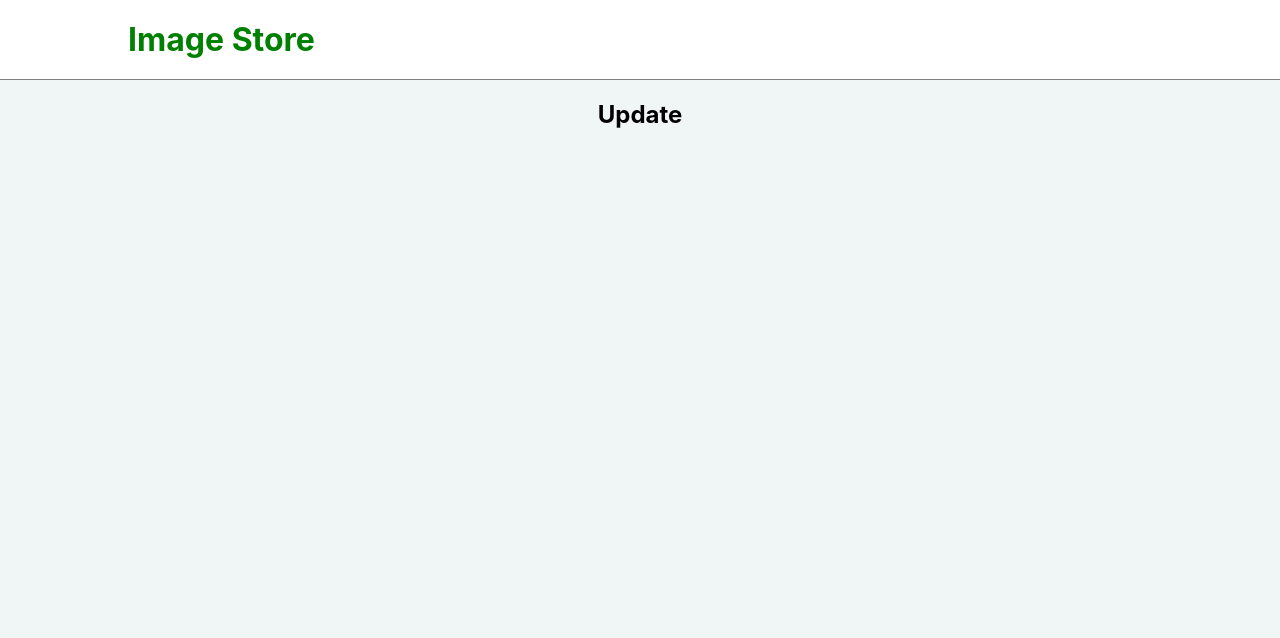
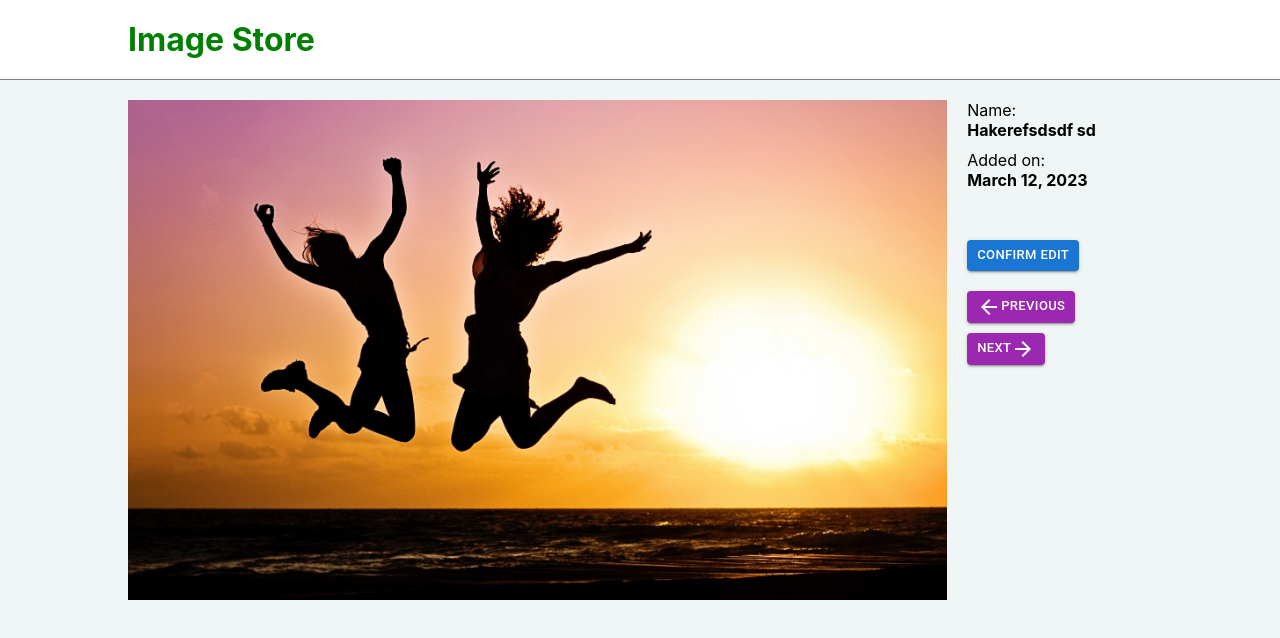
Before and after one commit to hirwajeaneric/Redux-Image-Store-MERN-App_Front-end, a React (Create React App) app: page /edit/1 in a window 1280 px wide. Shown: the top 638 px of the page. Built offline with nearby package versions, Linux system fonts and the light colour scheme.

Commit message:
Image details page done
Done designing the image details page, now working on the edit image page. Have also worked on some code refactoring

```diff
--- a/public/index.html
+++ b/public/index.html
@@ -24,6 +24,23 @@
       Learn how to configure a non-root public URL by running `npm run build`.
     -->
     <title>Image Store</title>
+    <style>
+      body {
+        font-family: -apple-system, BlinkMacSystemFont, 'Segoe UI', 'Roboto', 'Oxygen',
+          'Ubuntu', 'Cantarell', 'Fira Sans', 'Droid Sans', 'Helvetica Neue',
+          sans-serif;
+        -webkit-font-smoothing: antialiased;
+        -moz-osx-font-smoothing: grayscale;
+        width: 100%;
+        background-color: #f0f5f5;
+      }
+      * {
+        margin: 0;
+        padding: 0;
+        box-sizing: border-box;
+
+      }
+    </style>
   </head>
   <body>
     <div id="root"></div>
--- a/src/components/styledComponents/BodyStyles.jsx
+++ b/src/components/styledComponents/BodyStyles.jsx
@@ -13,7 +13,7 @@ export const BodyContainer = styled.nav`
         width: 80%;
         justify-content: center;
         align-items: center;
-        margin-bottom: 40px;
+        margin: 20px 0 40px;
 
         h2 {
             font-size: 150%;
@@ -21,6 +21,7 @@ export const BodyContainer = styled.nav`
             color: purple;
             text-align: left;
             width: 100%;
+            margin-bottom: 20px;
         }
     }
 
@@ -69,7 +70,7 @@ export const ImageCardContainer = styled.div`
 
         p {
             color: white;
-            padding-left: 10px;
+            padding: 10px;
             font-size: 90%;
             display: none;
         }
@@ -105,7 +106,7 @@ export const ImageCardContainer = styled.div`
 
     @media (max-width: 768px) {
         width: 100%;
-        height: 300px;
+        height: 200px;
     }
 
     @media (max-width: 480px) {
@@ -141,8 +142,8 @@ export const FormContainer = styled.form`
     align-items: center;
     flex-wrap: nowrap;
     width: 100%;
-    gap: 20px;
-    margin-bottom: 20px;
+    gap: 10px;
+    margin-bottom: 40px;
 
     div {
         background: white;
@@ -164,3 +165,78 @@ export const FormContainer = styled.form`
 
     }
 `;
+
+export const ImageDetailsContainer = styled.div`
+    display: flex;
+    flex-direction: row;
+    justify-content: flex-start;
+    align-items: flex-start;
+    flex-wrap: nowrap;
+    width: 100%;
+    gap: 20px;
+    margin-bottom: 20px;
+
+    div.image-container {
+        width: 80%;
+        background-size: cover;
+        background-repeat: no-repeat;
+        height: 500px;
+    }
+
+    div.image-descriptions {
+        width: 18%;
+        display: flex;
+        flex-direction: column;
+        justify-content: flex-start;
+        align-items: flex-start;
+        gap: 10px;
+
+        div.buttons {
+            width: 100%;
+            margin-top: 40px;
+            display: flex;
+            flex-direction: column;
+            justify-content: flex-start;
+            align-items: flex-start;
+            gap: 10px;
+
+            div {
+                width: 100%;
+                margin-top: 10px;
+                display: flex;
+                flex-direction: column;
+                justify-content: space-between;
+                align-items: flex-start;
+                gap: 10px;
+            }
+        }
+    }
+
+
+    @media (max-width: 1080px) {
+
+    }
+
+    @media (max-width: 768px) {
+        flex-wrap: wrap;
+
+        div.image-container {
+            width: 100%;
+            height: 200px;
+        }
+
+        div.image-descriptions {
+            width: 100%;
+
+            div.buttons {
+                div {
+                    flex-direction: row;
+                }
+            }
+        }
+    }
+
+    @media (max-width: 480px) {
+
+    }
+`;
--- a/src/index.css
+++ /dev/null
@@ -1,17 +0,0 @@
-body {
-  margin: 0;
-  padding: 0;
-  box-sizing: border-box;
-  font-family: -apple-system, BlinkMacSystemFont, 'Segoe UI', 'Roboto', 'Oxygen',
-    'Ubuntu', 'Cantarell', 'Fira Sans', 'Droid Sans', 'Helvetica Neue',
-    sans-serif;
-  -webkit-font-smoothing: antialiased;
-  -moz-osx-font-smoothing: grayscale;
-  width: 100%;
-  background-color: #f0f5f5;
-}
-
-code {
-  font-family: source-code-pro, Menlo, Monaco, Consolas, 'Courier New',
-    monospace;
-}
--- a/src/index.js
+++ b/src/index.js
@@ -3,7 +3,6 @@ import { createRoot } from 'react-dom/client';
 import { Provider } from 'react-redux';
 import { store } from './redux/store';
 import App from './App';
-import './index.css';
 
 const container = document.getElementById('root');
 const root = createRoot(container);
--- a/src/pages/ImageDetails.jsx
+++ b/src/pages/ImageDetails.jsx
@@ -1,12 +1,35 @@
 import React from 'react'
-import { BodyContainer } from '../components/styledComponents/BodyStyles'
+import { BodyContainer, ImageDetailsContainer } from '../components/styledComponents/BodyStyles';
+import { Button } from '@mui/material';
+import ArrowBackIcon from '@mui/icons-material/ArrowBack';
+import ArrowForwardIcon from '@mui/icons-material/ArrowForward';
+import { useNavigate } from 'react-router-dom';
 
 export default function ImageDetails() {
+  const navigate = useNavigate();
+
   return (
     <BodyContainer>
-      <div>
-        <h2>Details</h2>
-
+      <div className='inner-container'>
+        <ImageDetailsContainer>
+          <div
+            className='image-container'
+            style={{
+              backgroundImage: "url('/pexels-jill-wellington-40815.jpg')",
+            }}>
+          </div>
+          <div className='image-descriptions'>
+            <p>Name:<br/><strong>Hakerefsdsdf  sd</strong></p>
+            <p>Added on:<br/><strong>March 12, 2023</strong></p>
+            <div className='buttons'>
+              <Button size='small' color='primary' variant='contained' type='submit' onClick={() => navigate('/edit/asdfsadfsdf')}>Go to Edit</Button>
+              <div>
+                <Button size='small' color='secondary' variant='contained' type='submit'><ArrowBackIcon /> Previous</Button>
+                <Button size='small' color='secondary' variant='contained' type='submit'>Next <ArrowForwardIcon /></Button>
+              </div>
+            </div>
+          </div>
+        </ImageDetailsContainer>
       </div>
     </BodyContainer>
   )
--- a/src/pages/UpdateImage.jsx
+++ b/src/pages/UpdateImage.jsx
@@ -1,12 +1,32 @@
 import React from 'react'
-import { BodyContainer } from '../components/styledComponents/BodyStyles'
+import { BodyContainer, ImageDetailsContainer } from '../components/styledComponents/BodyStyles';
+import { Button } from '@mui/material';
+import ArrowBackIcon from '@mui/icons-material/ArrowBack';
+import ArrowForwardIcon from '@mui/icons-material/ArrowForward';
 
 export default function UpdateImage() {
   return (
     <BodyContainer>
-      <div>
-        <h2>Update</h2>
-
+      <div className='inner-container'>
+        <ImageDetailsContainer>
+          <div
+            className='image-container'
+            style={{
+              backgroundImage: "url('/pexels-jill-wellington-40815.jpg')",
+            }}>
+          </div>
+          <div className='image-descriptions'>
+            <p>Name:<br/><strong>Hakerefsdsdf  sd</strong></p>
+            <p>Added on:<br/><strong>March 12, 2023</strong></p>
+            <div className='buttons'>
+              <Button size='small' color='primary' variant='contained' type='submit'>CONFIRM EDIT</Button>
+              <div>
+                <Button size='small' color='secondary' variant='contained' type='submit'><ArrowBackIcon /> Previous</Button>
+                <Button size='small' color='secondary' variant='contained' type='submit'>Next <ArrowForwardIcon /></Button>
+              </div>
+            </div>
+          </div>
+        </ImageDetailsContainer>
       </div>
     </BodyContainer>
   )
```
